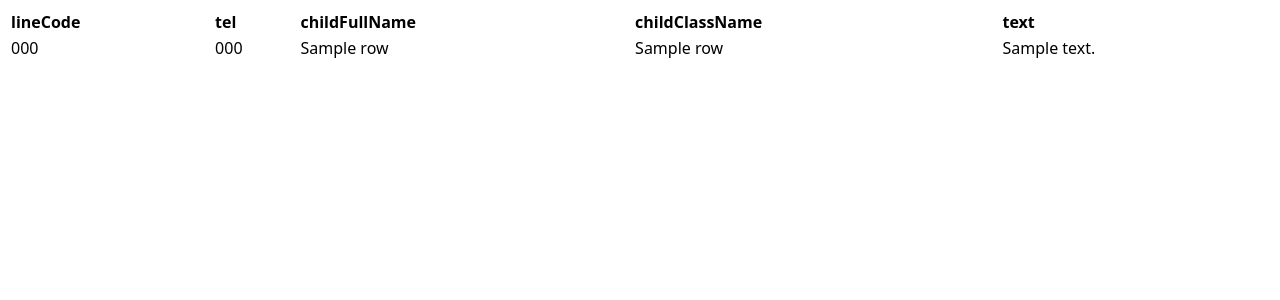
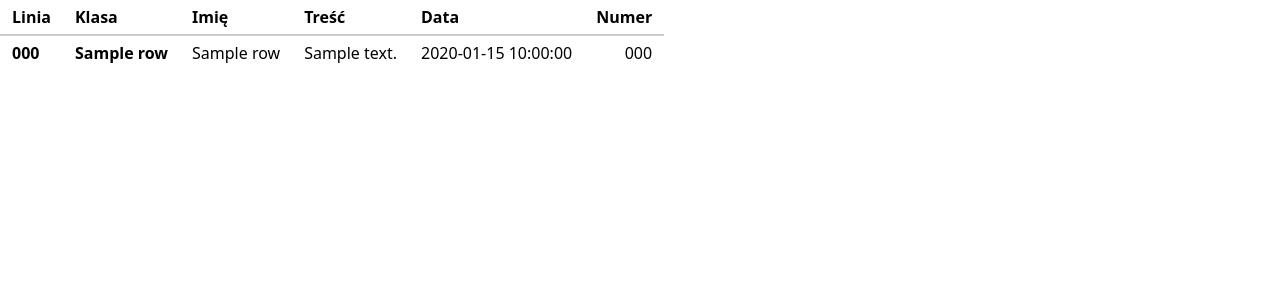
Before and after one commit to donsalieri1930/school-bus-api, a FastAPI app: template templates/admin.jinja in a window 1280 px wide. Shown: the top 300 px of the page. Run offline with FastAPI, Linux system fonts and the light colour scheme; the template is opened without the code that fills it: most values are stand-ins (such as "Sample title", 1, 10 or a date in 2020); parts of the project's set-up code (start-up, migrations or seed data) failed here and were passed over.

Commit message:
better admin panel

```diff
--- a/templates/admin.jinja
+++ b/templates/admin.jinja
@@ -1,33 +1,62 @@
+{% set COLORMAP = {
+    "A": "#009688",
+    "B": "",
+    "D": "#009688",
+    "S": ""
+} %}
+
+{% set COLORMAP2 = {
+    "W": "#D32F2F",
+    "K": "#1976D2",
+    "P": "#C2185B",
+    "L": "#FBC02D"
+} %}
+
 <!DOCTYPE html>
 <html lang="pl">
 <head>
     <meta charset="UTF-8">
     <meta name="color-scheme" content="light dark">
+    <meta name="viewport" content="width=device-width, initial-scale=1">
     <title>Admin</title>
+    <style>
+        body { font-family: system-ui, sans-serif; margin: 0 }
+        table { border-collapse: collapse; min-width: max-content; }
+        th, td { white-space: nowrap; padding: 6px 12px; text-align: left; }
+        thead th { border-bottom: 2px solid #ccc; }
+        tbody tr:nth-child(even) { background-color: rgba(0,0,0,0.04); }
+        tbody tr:hover { background-color: rgba(0,0,0,0.08); }
+        th:last-child, td:last-child { text-align: right; font-variant-numeric: tabular-nums; }
+    </style>
 </head>
 <body>
-<table style="width: 100%; font-family: system-ui">
+<table>
     <thead>
-    <tr style="text-align: left">
-        <th>lineCode</th>
-        <th>tel</th>
-        <th>childFullName</th>
-        <th>childClassName</th>
-        <th>text</th>
-    </tr>
+        <tr>
+            <th>Linia</th>
+            <th>Klasa</th>
+            <th>Imię</th>
+            <th>Treść</th>
+            <th>Data</th>
+            <th>Numer</th>
+        </tr>
     </thead>
     <tbody>
     {% for row in rows %}
         <tr>
-            <td>{{ row.lineCode }}</td>
+            <td style="background-color: {{ COLORMAP[row.lineCode] }}; font-weight: bold; color: {% if COLORMAP[row.lineCode] %}#fff{% else %}inherit{% endif %};">
+                {{ row.lineCode }}
+            </td>
+            <td style="color: {{ COLORMAP2[row.childClassName[0]] }}; font-weight: bold;">
+                {{ row.childClassName }}
+            </td>
+            <td>{{ row.childFullName }}</td>
+            <td>{{ row.text }}</td>
+            <td>{{ row.dateReceived }}</td>
             <td>{{ row.tel }}</td>
-            <td>{{ row.childFullName }}</td>
-            <td>{{ row.childClassName }}</td>
-            <td>{{ row.text }}</td>
         </tr>
     {% endfor %}
     </tbody>
 </table>
-
 </body>
 </html>
```
